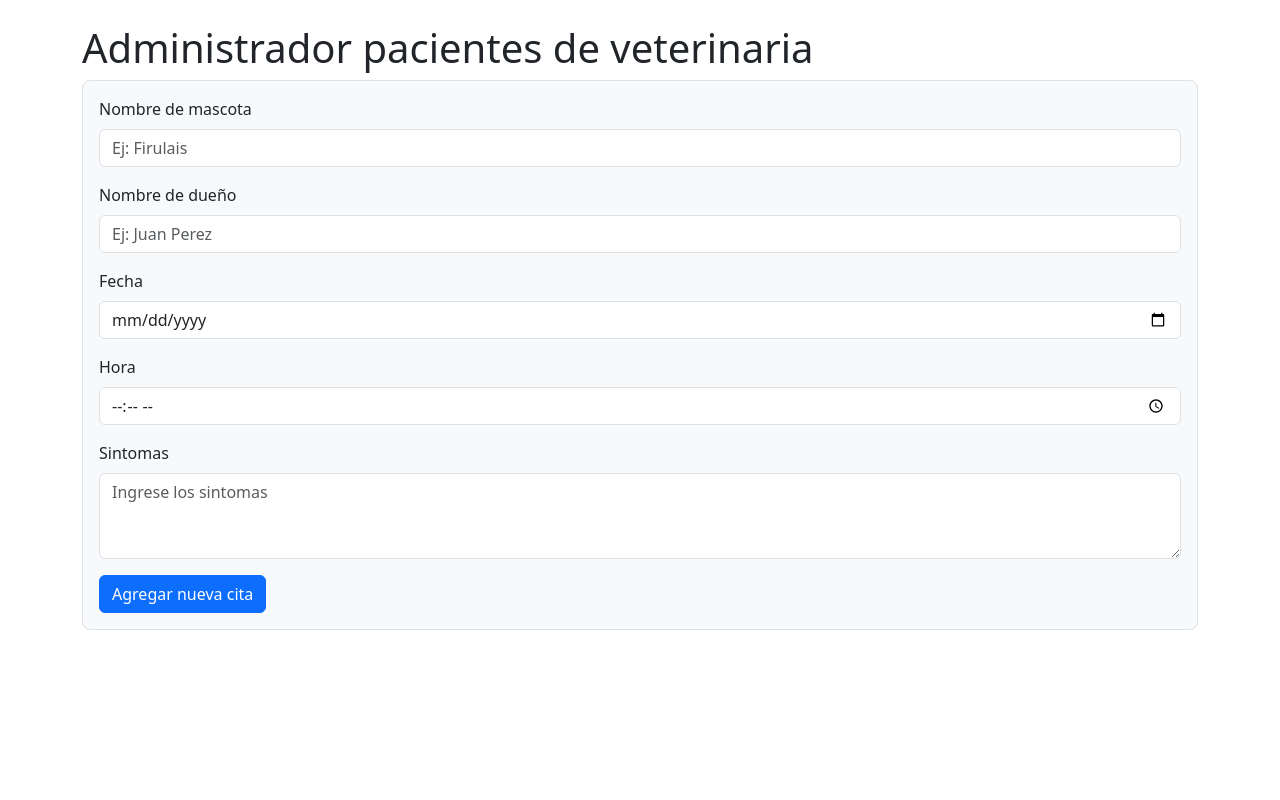
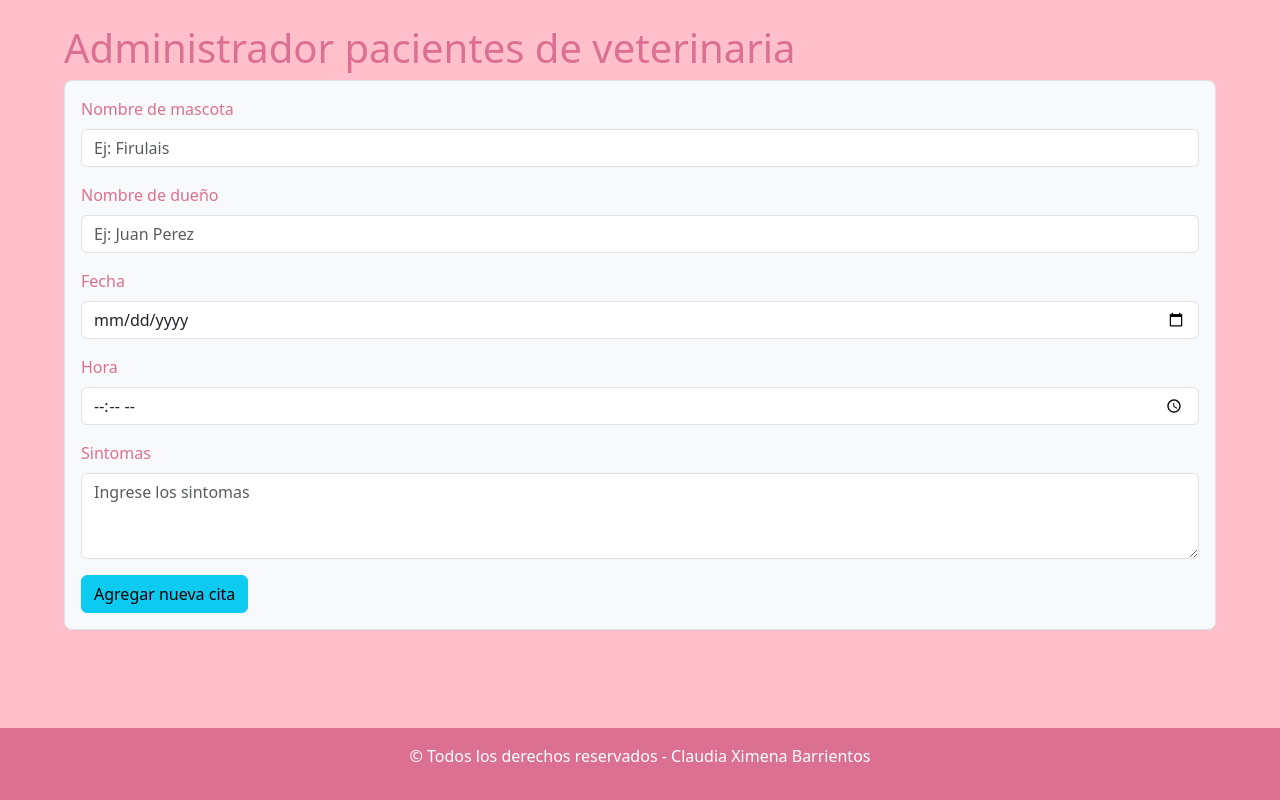
Before and after one commit to ximebarrientos/react-ejercicio9, a React (Vite) app: page / in a window 1280 px wide. Built offline with nearby package versions, Linux system fonts and the light colour scheme.

Commit message:
cambie el color de fondo

```diff
--- a/src/App.jsx
+++ b/src/App.jsx
@@ -4,10 +4,15 @@ import FormularioCitas from './components/FormularioCitas';
 function App() {
 
   return (
-    <main className='container my-4'>
+    <>
+    <main className='py-4 fondoRosaClaro'>
       <h1>Administrador pacientes de veterinaria</h1>
       <FormularioCitas></FormularioCitas>
     </main>
+    <footer className="fondoRosaOscuro text-center py-3">
+        <p>&copy; Todos los derechos reservados - Claudia Ximena Barrientos</p>
+      </footer>
+    </>
   )
 }
 
--- a/src/components/FormularioCitas.jsx
+++ b/src/components/FormularioCitas.jsx
@@ -119,7 +119,7 @@ const FormularioCitas = () => {
             {errors.sintomas?.message}
           </Form.Text>
         </Form.Group>
-        <Button variant="primary" type="submit">
+        <Button variant="info" type="submit">
           Agregar nueva cita
         </Button>
       </Form>
--- a/src/index.css
+++ b/src/index.css
@@ -0,0 +1,20 @@
+#root{
+  display: flex;
+  flex-direction: column;
+  min-height: 100vh;
+}
+
+main{
+  flex-grow: 1;
+}
+
+.fondoRosaClaro{
+    background-color: pink;
+    color: palevioletred;
+    padding: 5%;
+}
+
+.fondoRosaOscuro{
+    background-color: palevioletred;
+    color: white;
+}
```
